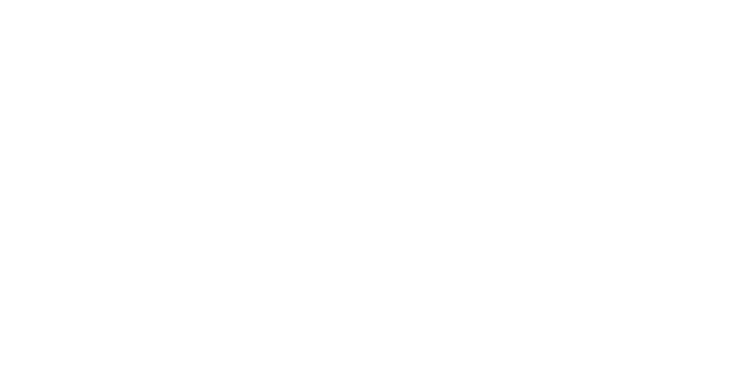
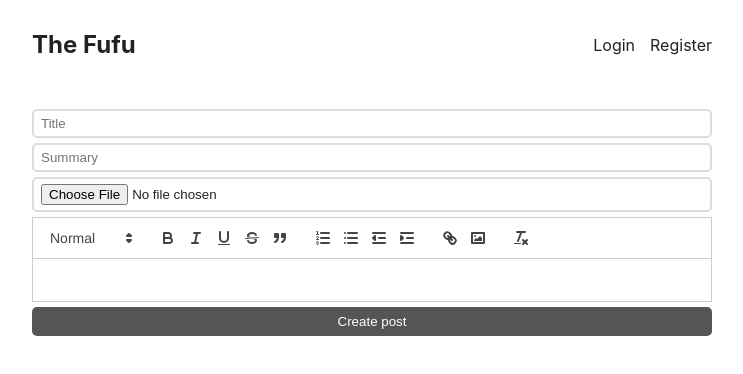
Before and after one commit to ptrbui/the-fufu-blog, a React (Create React App) app in the folder client/: page /create in a window 1280 px wide. Before the commit this address had no page. Shown: the top 374 px of the page, without its empty margins (268-1011 px from the left). Built offline with nearby package versions, Linux system fonts and the light colour scheme; no server answers.

Commit message:
create post
1:53:15

```diff
--- a/client/package.json
+++ b/client/package.json
@@ -8,6 +8,7 @@
     "@testing-library/user-event": "^13.2.1",
     "react": "^18.3.1",
     "react-dom": "^18.3.1",
+    "react-quill": "^2.0.0",
     "react-scripts": "5.0.1",
     "web-vitals": "^2.1.0"
   },
--- a/client/src/App.css
+++ b/client/src/App.css
@@ -80,6 +80,6 @@
     border-radius: 5px;
     padding: 7px 0px;
 }
-form h1 {
+form.login h1, form.register h1 {
     text-align: center;
 }
--- a/client/src/App.js
+++ b/client/src/App.js
@@ -7,6 +7,7 @@
 import LoginPage from "./pages/LoginPage";
 import RegisterPage from "./pages/RegisterPage";
 import {UserContextProvider} from "./UserContext";
+import CreatePost from "./pages/CreatePost";
 
 function App() {
   return (
@@ -16,6 +17,7 @@
                   <Route index element={<IndexPage />} />
                   <Route path="/login" element={<LoginPage/>} />
                   <Route path="/register" element={<RegisterPage/>} />
+                  <Route path="/create" element={<CreatePost/>} />
               </Route>
           </Routes>
       </UserContextProvider>
--- a/client/src/Header.js
+++ b/client/src/Header.js
@@ -26,7 +26,7 @@
 
     return (
         <header>
-            <Link to="/" className="logo">MyBlog</Link>
+            <Link to="/" className="logo">The Fufu</Link>
             <nav>
                 {username && (
                     <>
--- /dev/null
+++ b/client/src/pages/CreatePost.js
@@ -0,0 +1,46 @@
+import ReactQuill from "react-quill";
+import 'react-quill/dist/quill.snow.css' ;
+import {useState} from "react";
+
+const modules = {
+    toolbar: [
+        [{ 'header': [1, 2, false] }],
+        ['bold', 'italic', 'underline','strike', 'blockquote'],
+        [{'list': 'ordered'}, {'list': 'bullet'}, {'indent': '-1'}, {'indent': '+1'}],
+        ['link', 'image'],
+        ['clean']
+    ]
+};
+const formats = [
+    'header',
+    'bold', 'italic', 'underline', 'strike', 'blockquote',
+    'list', 'bullet', 'indent',
+    'link', 'image'
+];
+
+export default function CreatePost() {
+    const [title, setTitle] = useState('');
+    const [summary, setSummary] = useState('');
+    const [content, setContent] = useState('');
+    return (
+        <form>
+            <input type="title" placeholder={'Title'}
+                   value={title}
+                   onChange={ev => setTitle(ev.target.value)}
+            />
+            <input type="summary"
+                   placeholder={'Summary'}
+                   value={summary}
+                   onChange={ev => setSummary(ev.target.value)}
+            />
+            <input type="file"/>
+            <ReactQuill
+                value={content}
+                onChange={newValue => setContent(newValue)}
+                modules={modules}
+                formats={formats}
+            />
+            <button style={{marginTop: '5px'}}>Create post</button>
+        </form>
+    );
+}
```
Also changed, not shown: 1 other file (tests, documents, lock files or other folders).
